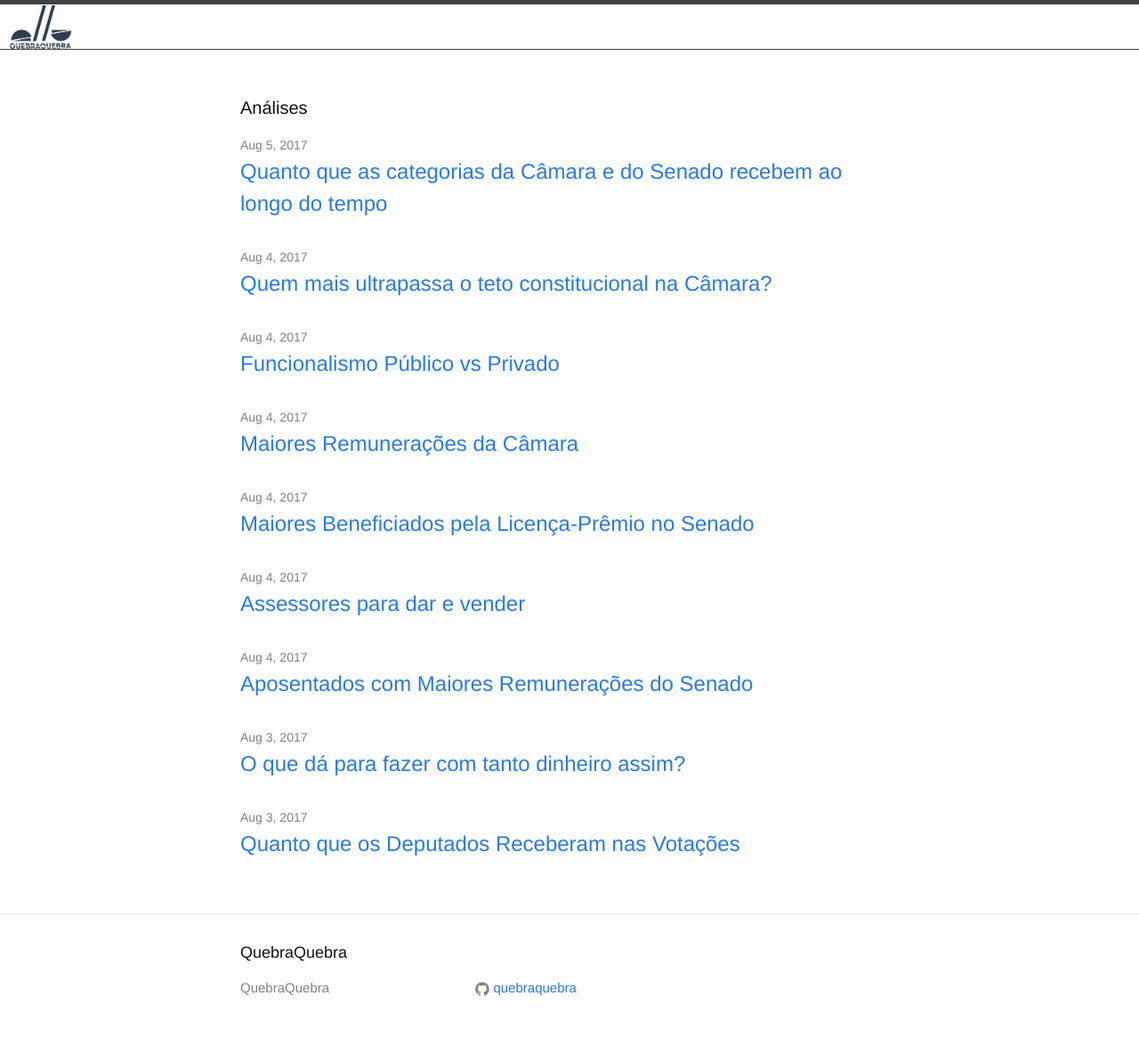
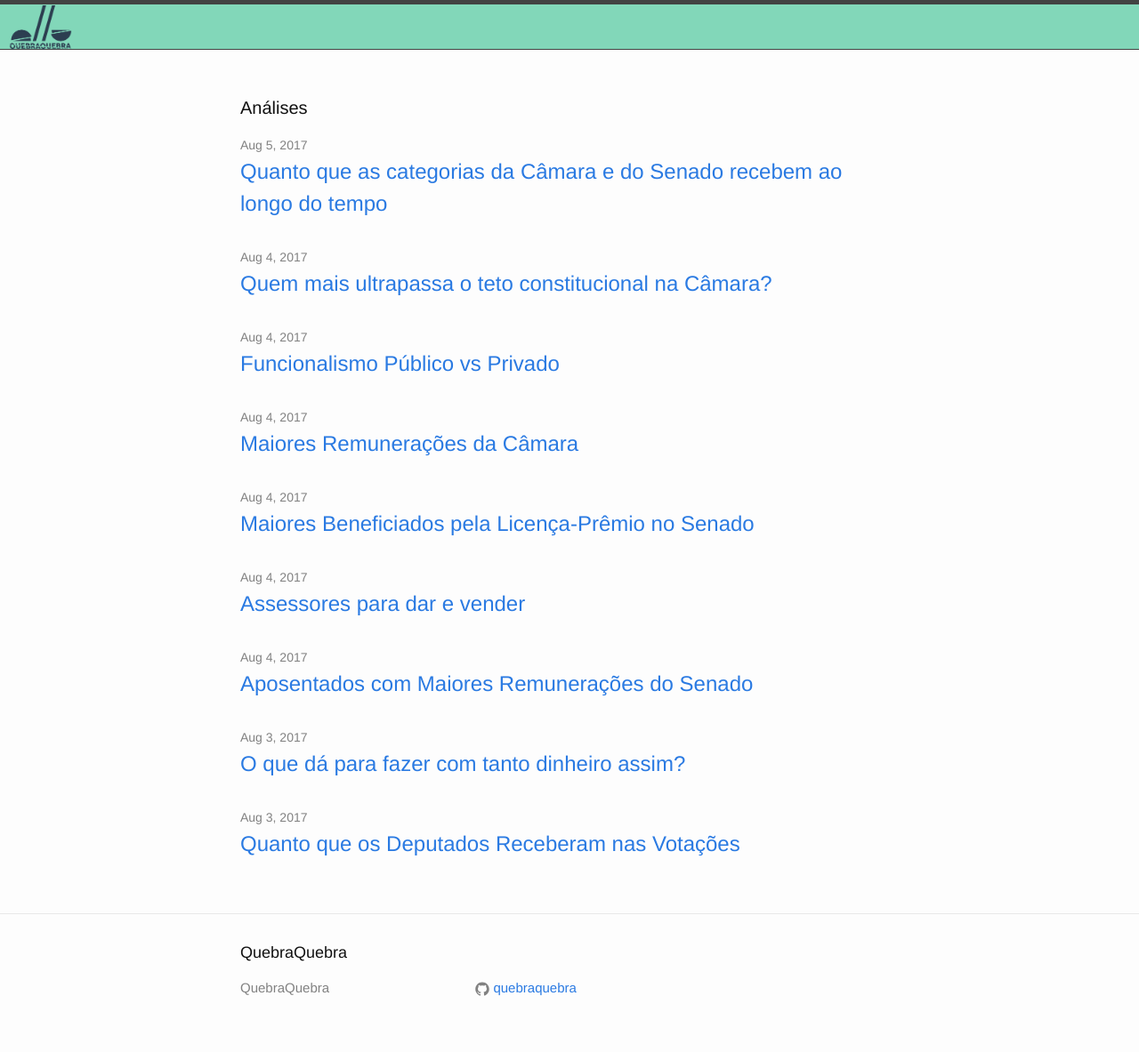
Before and after one commit to quebraquebra/blog, a Jekyll site: the page built from index.html, in a window 1280 px wide. Shown: the whole page at 89% size. Built offline with Jekyll 4.4.1, drawn with Linux system fonts in a browser that asks for light colours.

Commit message:
revisão de texto

```diff
--- a/_sass/_layout.scss
+++ b/_sass/_layout.scss
@@ -7,7 +7,7 @@
     min-height: 100%;
     height: 50px;
     margin-bottom: 20px;
-    background:  82d7b9;
+    background:  #82d7b9;
 
     // Positioning context for the mobile navigation icon
     position: relative;
```
Also changed, not shown: 3 other files.
